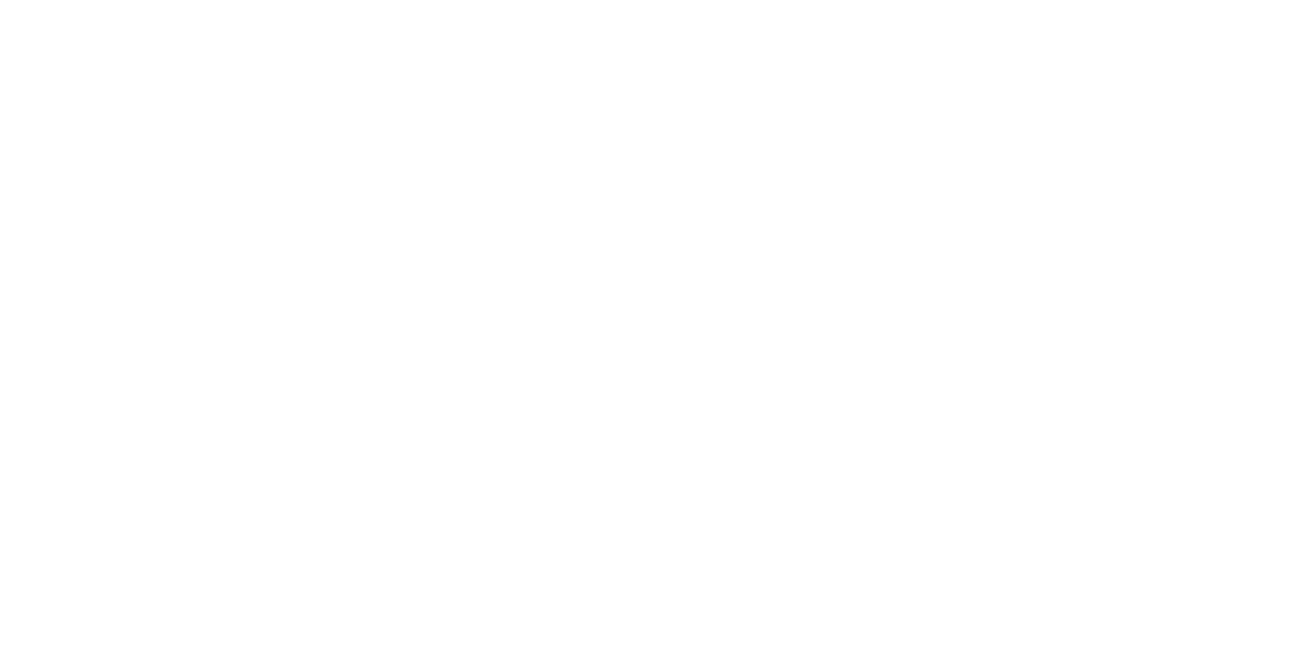
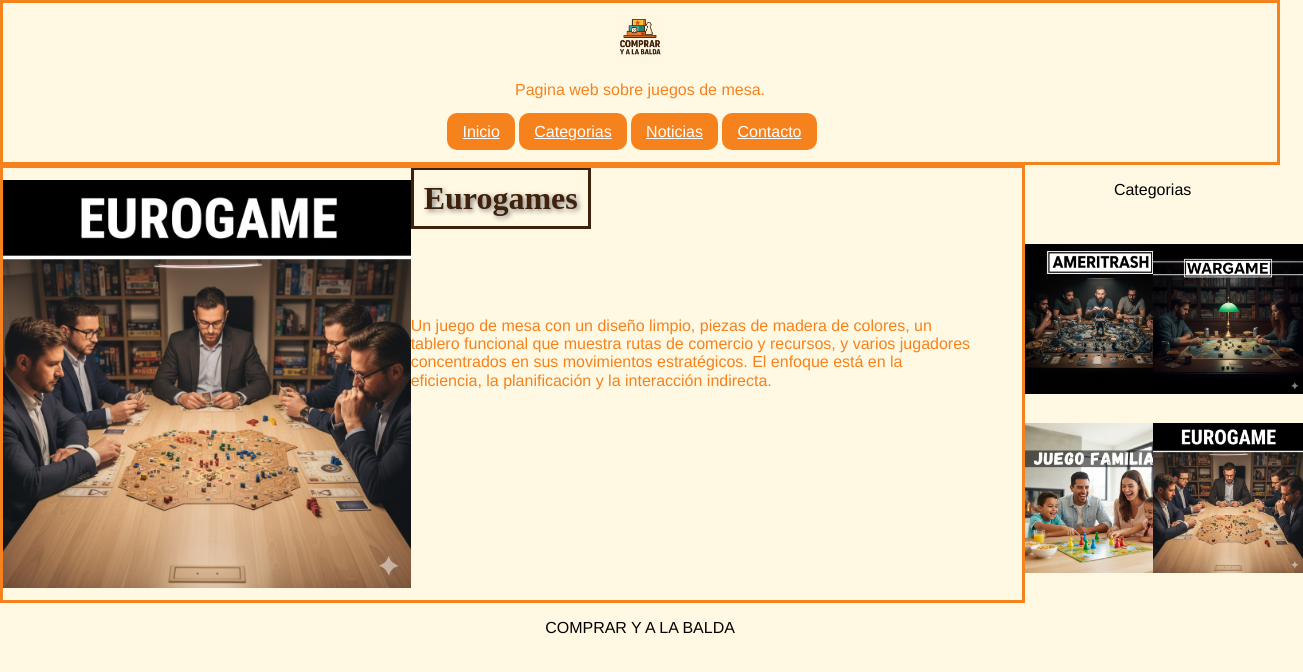
Before and after one commit to Ecast-dev/LMSGI02_TareaEvaluativa02, a plain HTML site: page eurogames.html in a window 1280 px wide. Shown: the whole page, 1303 px wide, since content can reach past the window. Drawn offline with Linux system fonts and the light colour scheme; a web font is replaced by a local one.

Commit message:
Add files via upload
Update pagina

```diff
--- a/eurogames.html
+++ b/eurogames.html
@@ -0,0 +1,68 @@
+<html lang="es">
+    <!--CABECERA-->
+    <head>
+        <title>Compar y Balda</title>
+        <meta charset="utf-8">
+        <meta name="description" content="Pagina principal Comprar y a la Balda">
+        <title>Comprar y a la balda</title>
+        <meta name="keywords" content="Web,BirtLH,TE02">
+
+        <!--Aplicancion del css por fichero externo-->
+        <link rel="stylesheet" href="./css/estilos.css">
+        <link rel="stylesheet" href="./css/normalize.css">
+
+        <!--Me he bajado una google font para probar-->
+        <link rel="preconnect" href="https://fonts.googleapis.com">
+        <link rel="preconnect" href="https://fonts.gstatic.com" crossorigin>
+        <link href="https://fonts.googleapis.com/css2?family=Henny+Penny&display=swap" rel="stylesheet">
+
+    </head>
+
+        <!--CUERPO-->
+    <body>
+        <!-- CABECERA-->
+          <header>
+            <!-- voy a usar un div para centrar el logo-->
+            <div class="contenedor-logo">
+                <img src="./img/logo.png" alt="logo de la pagina" >
+            </div>
+
+            <p>Pagina web sobre juegos de mesa.</p>
+
+            <nav>
+            <ul>
+                <li><a href="./index.html">Inicio</a></li>
+                <li><a href="./categorias.html">Categorias</a></li>
+                <li><a href="./noticias.html">Noticias</a></li>
+                <li><a href="./formulario.html">Contacto</a></li>
+            </ul>
+            </nav>
+
+        </header>
+        <main class="pagina-standart">
+        <section class="section-index">
+            <h1>Eurogames</h1>
+            <img id="img-sec-index" src="./img/eurogame.jpg" alt="eurogames imagen">
+            <p>Un juego de mesa con un diseño limpio, piezas de madera de colores, un tablero funcional que muestra rutas de comercio y recursos, y varios jugadores concentrados en sus movimientos estratégicos. El enfoque está en la eficiencia, la planificación y la interacción indirecta. </p>
+
+        </section>
+
+        <aside id="contenedor-iconos">
+            <p class="titulo-iconos">Categorias</p>
+            <!-- uso los div para diferenciar cada icono-->
+            <div class="contenedor-icono"><a href="./black.html" target="_self"><img class="icono" src="img/ameritrash.jpg" alt="iconoameri" ></a></div>
+            <div class="contenedor-icono"><a href="./black.html" target="_self"><img class="icono" src="img/wargame.jpg" alt="iconowargame" ></a></div>
+            <div class="contenedor-icono"><a href="./black.html" target="_self"><img class="icono" src="img/juego familiar.jpg" alt="iconofamiliar" ></a></div>
+            <div class="contenedor-icono"><a href="./black.html" target="_self"><img class="icono" src="img/eurogame.jpg" alt="iconoeurogames" ></a></div>
+        </aside>
+
+        </main>
+        <footer>
+                <p>COMPRAR Y A LA BALDA</p>
+
+        </footer>
+
+    </body>
+
+
+</html>
```
Also changed, not shown: categorias.html (+1 -5 lines), formulario.html (+0 -4 lines), index.html (+2 -4 lines), noticias.html (+68 -0 lines).
